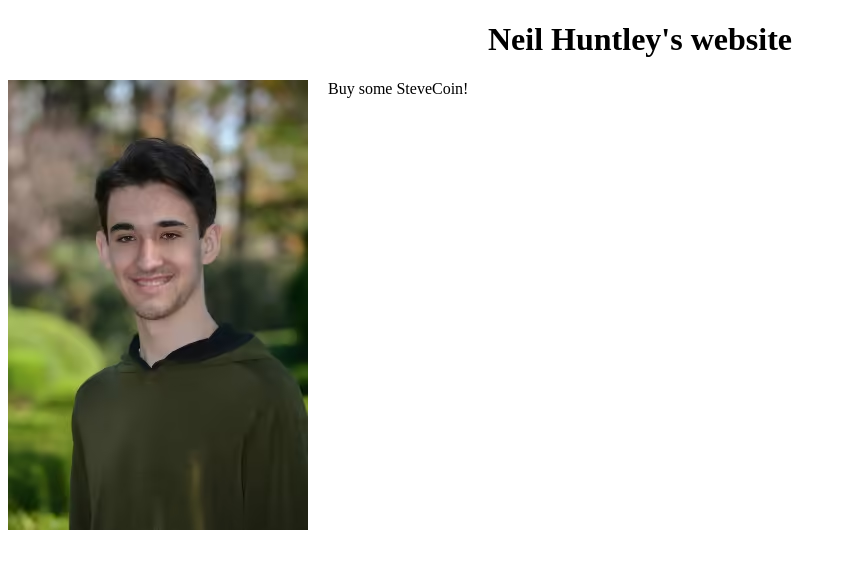
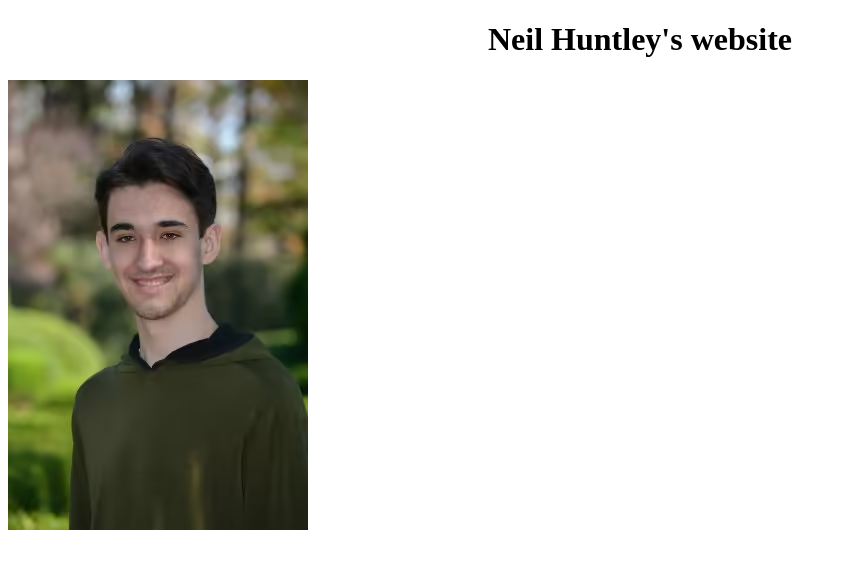
Before and after one commit to neilhuntley21/neilhuntley21.github.io, a plain HTML site: page index.html in a window 1280 px wide. Shown: the whole page, without its empty margins (0-847 px from the left). Drawn offline with Linux system fonts and the light colour scheme.

Commit message:
Update index.html

```diff
--- a/index.html
+++ b/index.html
@@ -13,7 +13,6 @@
 			<source srcset = "neil_small.jpg" type = "image/jpeg">
 			<img src = "neil_small.jpg" alt = "Neil Huntley Picture" style = "float:left;width:300px;height:450px;padding-right: 20px;">
 		</picture>
-		<p>Buy some SteveCoin!</p>
 	</body>
 
 </html>
```
